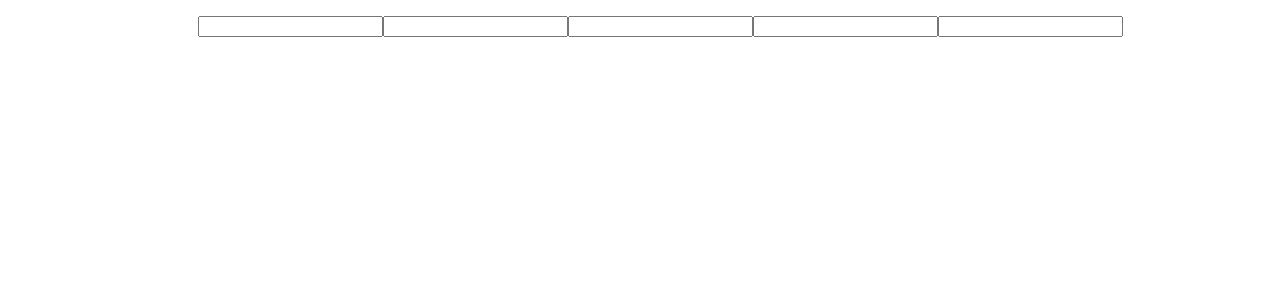
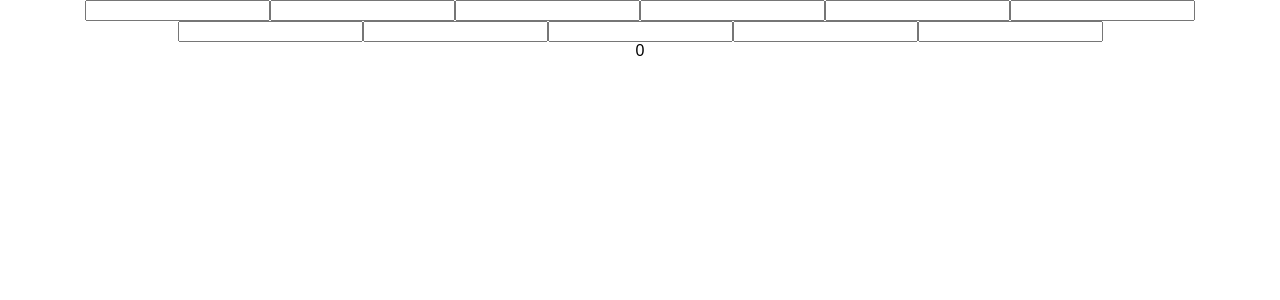
Before and after one commit to nickkpoon/NPS_UI, a React (Create React App) app: page / in a window 1280 px wide. Shown: the top 300 px of the page. Built offline with nearby package versions, Linux system fonts and the light colour scheme.

Commit message:
experiment 1

```diff
--- a/src/Components/Child.js
+++ b/src/Components/Child.js
@@ -1,5 +1,6 @@
 import React from "react";
 
-const Child = ({ value, handleClick }) => <input type="number" pattern="/^[0-9\b]+$/;" onChange={handleClick}> {value}</input>;
+const Child = ({ value, handleClick }) =>
+<input type="number" pattern="/^[0-9\b]+$/;" onChange={handleClick}></input>;
 
 export default Child;
--- a/src/Components/Parent.js
+++ b/src/Components/Parent.js
@@ -4,15 +4,47 @@ import Child from "./Child";
 const Parent = ({ handleClick }) => (
   <div>
     <Child
-      name="First Item"
-      handleClick={() => handleClick("First Item is Clicked!")}
+      name="10"
+      handleClick={(e) => handleClick(e.target.valueAsNumber)}
     />
     <Child
-      name="Second Item"
+      name="9"
       handleClick={() => handleClick("Second Item is Clicked!")}
     />
     <Child
-      name="Third Item"
+      name="8"
+      handleClick={() => handleClick("Third Item is Clicked!")}
+    />
+    <Child
+      name="7"
+      handleClick={() => handleClick("Third Item is Clicked!")}
+    />
+    <Child
+      name="6"
+      handleClick={() => handleClick("Third Item is Clicked!")}
+    />
+    <Child
+      name="5"
+      handleClick={() => handleClick("Third Item is Clicked!")}
+    />
+    <Child
+      name="4"
+      handleClick={() => handleClick("Third Item is Clicked!")}
+    />
+    <Child
+      name="3"
+      handleClick={() => handleClick("Third Item is Clicked!")}
+    />
+    <Child
+      name="2"
+      handleClick={() => handleClick("Third Item is Clicked!")}
+    />
+    <Child
+      name="1"
+      handleClick={() => handleClick("Third Item is Clicked!")}
+    />
+    <Child
+      name="0"
       handleClick={() => handleClick("Third Item is Clicked!")}
     />
   </div>
--- a/src/calculator.js
+++ b/src/calculator.js
@@ -1,49 +1,21 @@
-import Input from "./input";
 import React, {useState} from 'react';
+import Parent from "./components/Parent";
 
 function Calculator() {
   //const [inputState, setInputState] = useState(0);
 
-  function ListItem(props) {
-    // Correct! There is no need to specify the key here:
-    //return <li>{props.value}</li>;
+  const numbers = [0, 0, 0, 0, 0, 0, 0, 0, 0, 0, 0]
 
-    const [inputState, setInputState] = useState(0);
-
-    const handleInputChange = e => {
-      setInputState(e.target.valueAsNumber);
-    };
-
-    return (
-      <input type="number" pattern="/^[0-9\b]+$/;" onChange ={handleInputChange}></input>
-    );
-
-  }
-
-  function NumberList(props) {
-    const numbers = props.numbers;
-    const listItems = numbers.map((number) =>
-      // Correct! Key should be specified inside the array.
-      <ListItem key={number.toString()} value={number} />
-    );
-    return (
-      <ul>
-        {listItems}
-      </ul>
-    );
-  }
-
-  const numbers = [1, 2, 3, 4, 5];
-
-    return (
-        // <div className="App">
-        //   <Input score="0" onUpdate/>
-        //   <Input score="0"/>
-        //   <Input score="0"/>
-        // </div>
-        <NumberList numbers={numbers} />
-
-      );
+  const [click, setClick] = useState(0);
+  const handleClick = name => {
+    setClick(name);
+  };
+  return (
+    <div>
+      <Parent handleClick={handleClick} />
+      {click && <p>{click} is clicked.</p>}
+    </div>
+  );
 }
 
    export default Calculator;
```
